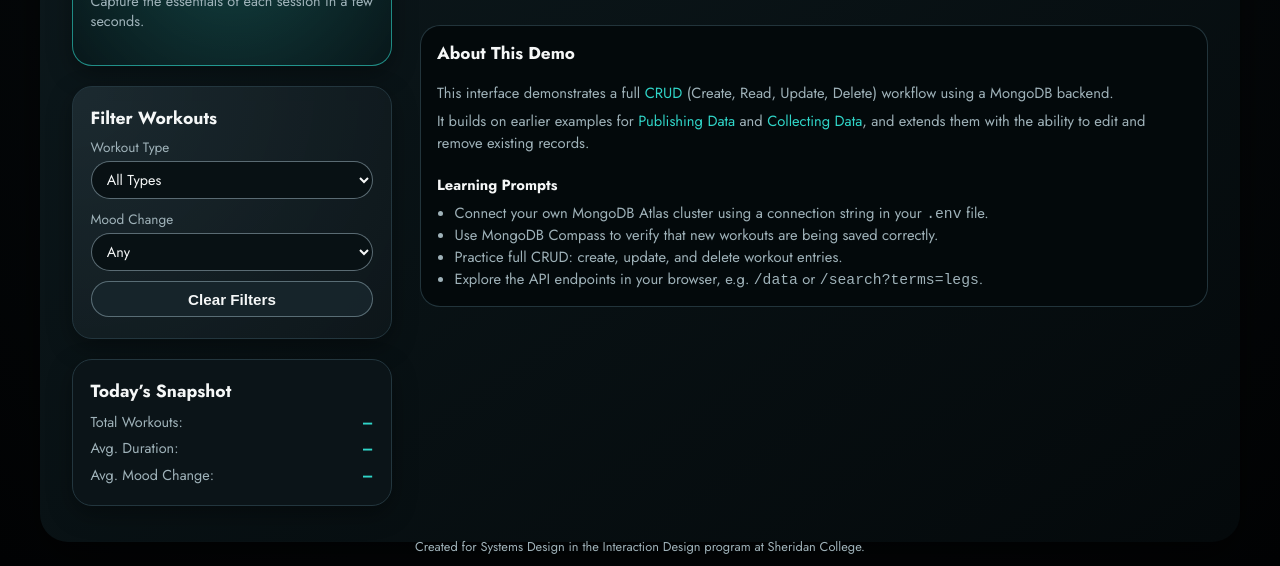
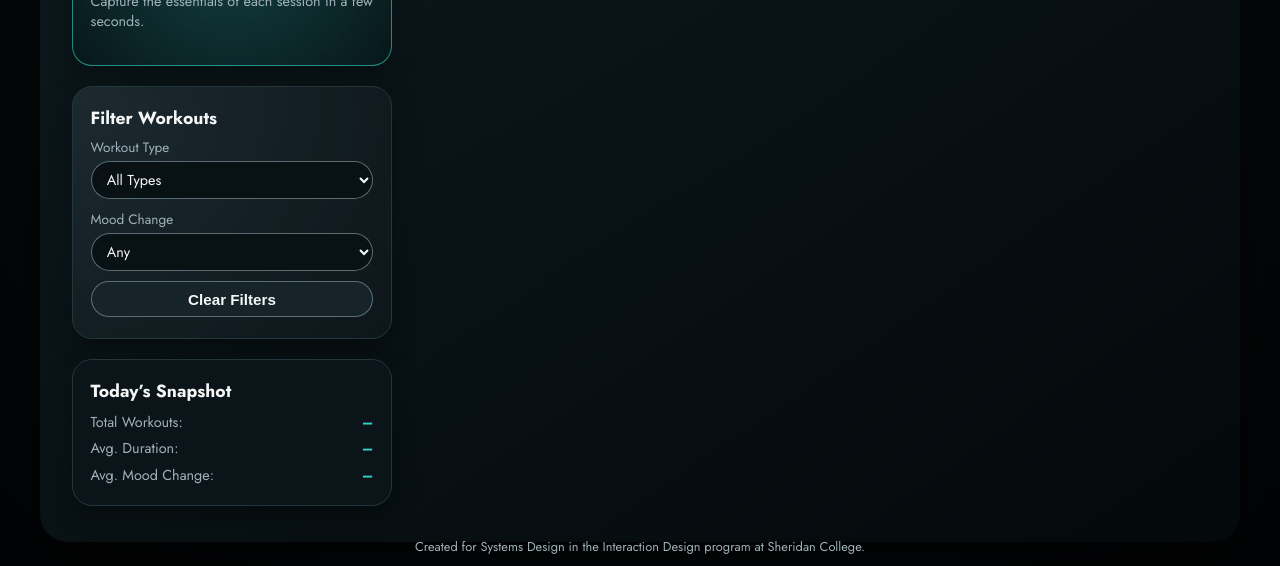
Before and after one commit to biaazi/workouts, a website: page public/index.html in a window 1280 px wide. Shown: the part 234-800 px from the top of the page. Drawn offline with nearby package versions, Linux system fonts and the light colour scheme; no server answers.

Commit message:
Removed demo info

```diff
--- a/public/index.html
+++ b/public/index.html
@@ -101,28 +101,6 @@
 
         <section id="contentArea" class="workout-grid">
           <!-- workout cards injected here -->
-        </section>
-
-        <section id="intro" class="about-section">
-          <h3>About This Demo</h3>
-          <p>
-            This interface demonstrates a full <a href="https://developer.mozilla.org/en-US/docs/Glossary/CRUD" target="_blank">CRUD</a> (Create, Read, Update, Delete) workflow using a MongoDB backend.
-          </p>
-          <p>
-            It builds on earlier examples for
-            <a href="https://github.com/ixd-system-design/API-Endpoints-for-Publishing-and-Searching" target="_blank">Publishing Data</a>
-            and
-            <a href="https://github.com/ixd-system-design/Collecting-Data" target="_blank">Collecting Data</a>,
-            and extends them with the ability to edit and remove existing records.
-          </p>
-
-          <h4>Learning Prompts</h4>
-          <ul>
-            <li>Connect your own MongoDB Atlas cluster using a connection string in your <code>.env</code> file.</li>
-            <li>Use MongoDB Compass to verify that new workouts are being saved correctly.</li>
-            <li>Practice full CRUD: create, update, and delete workout entries.</li>
-            <li>Explore the API endpoints in your browser, e.g. <code>/data</code> or <code>/search?terms=legs</code>.</li>
-          </ul>
         </section>
       </section>
     </main>
```
